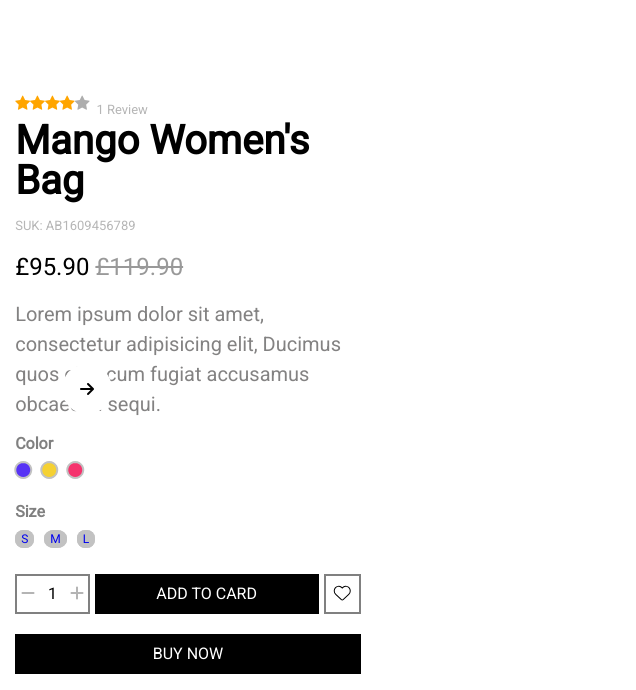
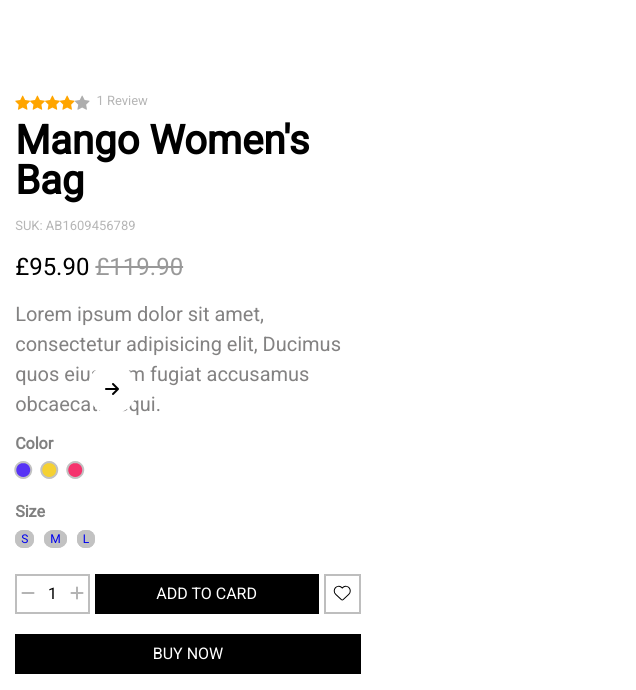
Before and after one commit to RasamizafyB/project-supro, a website: page product/index.html in a window 1280 px wide. Shown: the part 108-798 px from the top of the page, 644-1280 px from the left. Drawn offline with Linux system fonts and the light colour scheme.

Commit message:
html scss

```diff
--- a/product/assets/scss/style.scss
+++ b/product/assets/scss/style.scss
@@ -158,7 +158,7 @@
 #product{
     display: grid;
     grid-template-columns: 1fr 1fr; //518.91px;
-    grid-template-rows: 1fr 0.5fr;
+    grid-template-rows: 1fr 0.4fr;
     grid-template-areas:
             "sac prix"
             "miniature category";
@@ -178,7 +178,7 @@
             border-radius: 50%;
             background-color: white;
             position: absolute;
-            left: 450px;
+            left: 475px;
             top: 275px;
 
         }
@@ -209,8 +209,8 @@
                 .small{
                     @include small();
                     margin-left: 2%;
-                    margin-top: 0%;
-                    padding-top: 0%;
+                    margin-top: 1.5%;
+                    line-height: 0px;
                 }
             }
 
@@ -310,7 +310,7 @@
             grid-row-gap: 20px;
             .quantity{
                 grid-area: quantity;
-                border: 2px solid grey;
+                border: 2px solid rgb(190, 190, 190);
                 display: flex;
                 justify-content: space-between;
                 align-items: center;
@@ -347,7 +347,7 @@
             }
             .like{
                 grid-area: like;
-                border: 2px solid grey;
+                border: 2px solid rgb(190, 190, 190);
                 @include display;
                 a{
                     -webkit-text-fill-color: white;
```
Also changed, not shown: product/assets/css/style.css.
